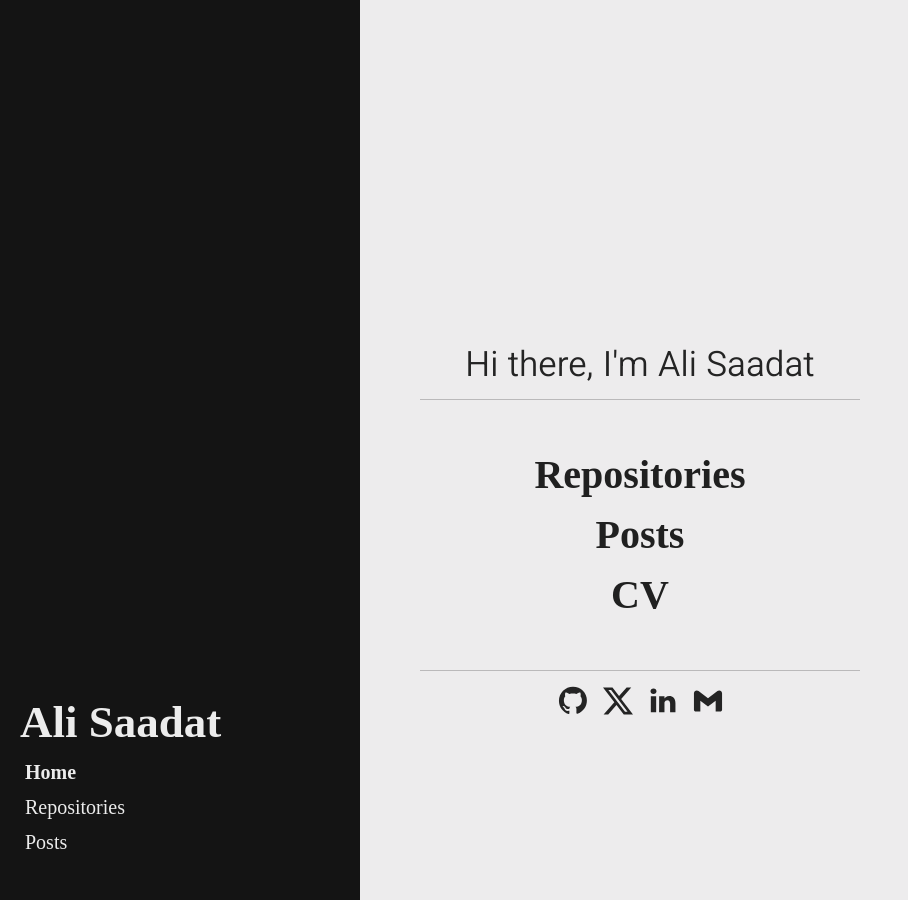
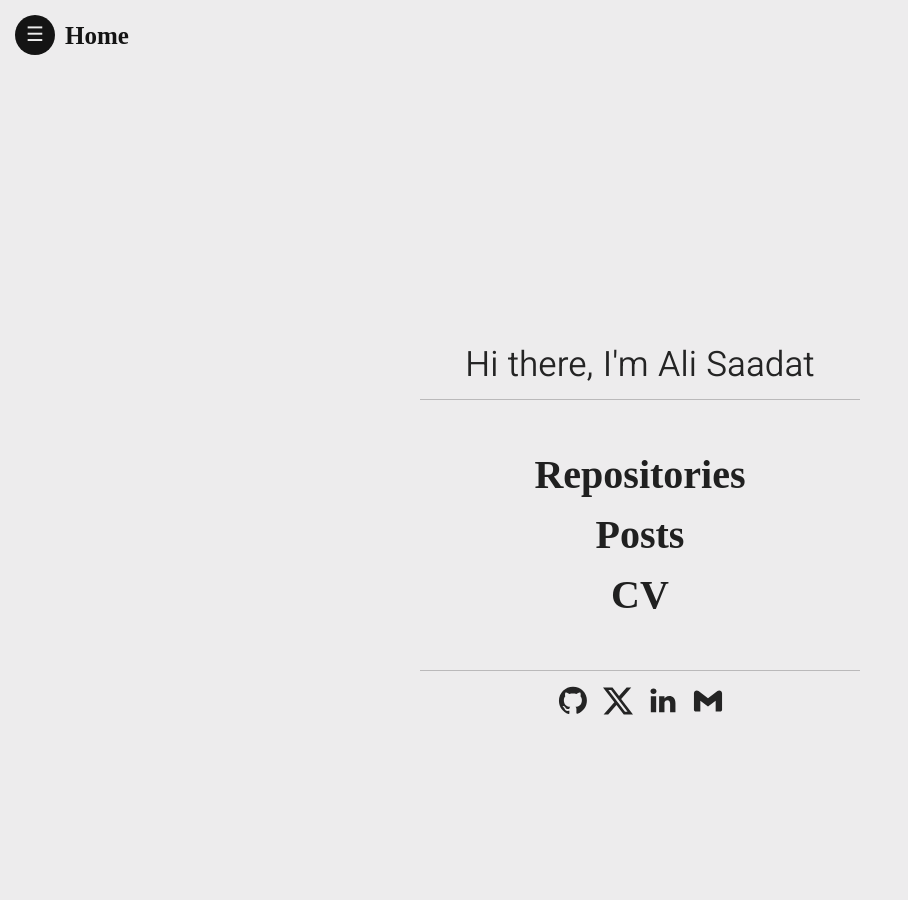
Before and after one commit to ali36saadat/ali36saadat.github.io, a Jekyll site: the page built from index.html, in a window 1280 px wide and 900 px high. Shown: the whole window, without its empty margins (0-908 px from the left). Built offline with Jekyll 4.4.1, drawn with Linux system fonts in a browser that asks for light colours.

Commit message:
Add content sidebar

```diff
--- a/_includes/sidebar.html
+++ b/_includes/sidebar.html
@@ -1,63 +1,33 @@
-<div class="sidebar">
-  <div class="mobile-sidebar-controls">
-    <div class="mobile-disclosure mobile-site-menu">
-      <a class="mobile-control mobile-site-toggle mobile-site-open" id="mobile-site-open" href="#mobile-site-open">≡ {{ site.title }}</a>
-      <a class="mobile-control mobile-site-toggle mobile-site-close" href="#mobile-site-closed">× {{ site.title }}</a>
-      <span class="mobile-site-closed-target" id="mobile-site-closed" aria-hidden="true"></span>
-      <nav class="mobile-menu-panel" aria-label="Main navigation">
-        <div class="sidebar-nav-links">
-          <a class="sidebar-nav-item{% if page.url == '/' %} active{% endif %}" href="{{ '/' | relative_url }}">Home</a>
-          <a class="sidebar-nav-item{% if page.url == '/repositories/' or page.url contains '/repositories/' %} active{% endif %}" href="{{ '/repositories/' | relative_url }}">Repositories</a>
-          <a class="sidebar-nav-item{% if page.url == '/posts/' or page.url contains '/posts/' %} active{% endif %}" href="{{ '/posts/' | relative_url }}">Posts</a>
-        </div>
+<div class="sidebar disclosure-shell">
+  <details class="disclosure-panel site-disclosure">
+    <summary class="disclosure-toggle" aria-label="Toggle main navigation">
+      <span class="site-menu-icon" aria-hidden="true">☰</span>
+    </summary>
+    <div class="disclosure-content site-disclosure-content">
+      <h1 class="disclosure-title">{{ site.title }}</h1>
+      <nav class="disclosure-nav" aria-label="Main navigation">
+        <a class="disclosure-link{% if page.url == '/' %} active{% endif %}" href="{{ '/' | relative_url }}">Home</a>
+        <a class="disclosure-link{% if page.url == '/repositories/' or page.url contains '/repositories/' %} active{% endif %}" href="{{ '/repositories/' | relative_url }}">Repositories</a>
+        <a class="disclosure-link{% if page.url == '/posts/' or page.url contains '/posts/' %} active{% endif %}" href="{{ '/posts/' | relative_url }}">Posts</a>
+        <a class="disclosure-link{% if page.url == '/cv/' %} active{% endif %}" href="{{ '/cv/' | relative_url }}">CV</a>
       </nav>
     </div>
-    {% if page.layout == "post" %}
-      <div class="mobile-disclosure mobile-toc-menu">
-        <a class="mobile-control mobile-toc-toggle mobile-toc-open" id="mobile-toc-open" href="#mobile-toc-open">Content ≡</a>
-        <a class="mobile-control mobile-toc-toggle mobile-toc-close" href="#mobile-toc-closed">Content ×</a>
-        <span class="mobile-toc-closed-target" id="mobile-toc-closed" aria-hidden="true"></span>
-        <div class="mobile-toc-panel">
-          {% toc %}
-        </div>
-      </div>
-    {% endif %}
-  </div>
+  </details>
+  {% if page.url == '/' or page.url == '/repositories/' or page.url == '/posts/' %}
+    <span class="site-section-label">
+      {% if page.url == '/' %}Home{% elsif page.url == '/repositories/' %}Repositories{% else %}Posts{% endif %}
+    </span>
+  {% endif %}
+</div>
 
-  <div class="sidebar-sticky">
-    <nav class="sidebar-nav" id="site-navigation">
-      <div class="sidebar-about">
-        <h1>
-          {{ site.title }}
-        </h1>
-      </div>
-      <div class="sidebar-nav-links">
-        <a
-          class="sidebar-nav-item{% if page.url == '/' %} active{% endif %}"
-          href="{{ '/' | relative_url }}">
-          Home
-        </a>
-
-        <a
-          class="sidebar-nav-item{% if page.url == '/repositories/' or page.url contains '/repositories/' %} active{% endif %}"
-          href="{{ '/repositories/' | relative_url }}">
-          Repositories
-        </a>
-
-        <a
-          class="sidebar-nav-item{% if page.url == '/posts/' or page.url contains '/posts/' %} active{% endif %}"
-          href="{{ '/posts/' | relative_url }}">
-          Posts
-        </a>
-      </div>
-    </nav>
-
-
-    {% if page.layout == "post" %}
-      <nav class="sidebar-toc">
-        <h1 class="sidebar-toc-title">Content</h1>
-        {% toc %}
-      </nav>
-    {% endif %}
-  </div>
-</div>
+{% if page.layout == "post" %}
+  <details class="disclosure-panel content-disclosure">
+    <summary class="disclosure-toggle" aria-label="Toggle page contents">
+      <span aria-hidden="true">C</span>
+    </summary>
+    <div class="disclosure-content content-disclosure-content">
+      <h1 class="disclosure-title">Content</h1>
+      {% toc %}
+    </div>
+  </details>
+{% endif %}
```
